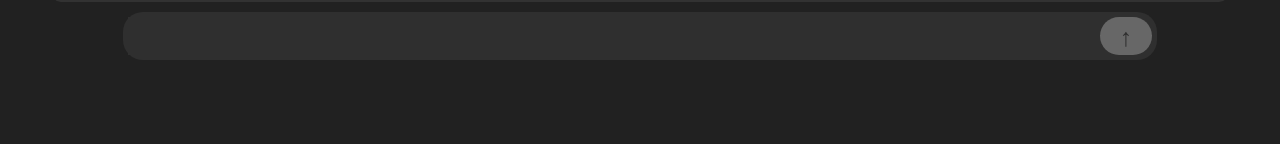
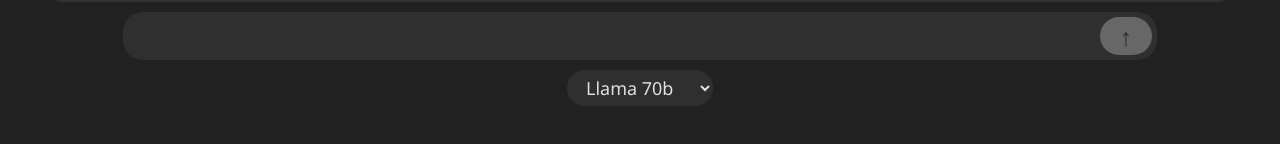
Before and after one commit to shtras/llm-wrapper, a React (Create React App) app: page / in a window 1280 px wide. Shown: the part 474-618 px from the top of the page. Built offline with nearby package versions, Linux system fonts and the light colour scheme.

Commit message:
Added markdown support

```diff
--- a/package.json
+++ b/package.json
@@ -6,8 +6,10 @@
     "@testing-library/jest-dom": "^5.17.0",
     "@testing-library/react": "^13.4.0",
     "@testing-library/user-event": "^13.5.0",
+    "html-react-parser": "^5.1.12",
     "react": "^18.3.1",
     "react-dom": "^18.3.1",
+    "react-markdown": "^9.0.1",
     "react-scripts": "5.0.1",
     "web-vitals": "^2.1.4"
   },
--- a/src/App.css
+++ b/src/App.css
@@ -2,9 +2,6 @@ body {
   background-color: #212121;
 }
 
-div {
-  //border: #ececec solid 1px;
-}
 div.message {
   display: flex;
 }
@@ -87,3 +84,26 @@ form {
   border-width: 0;
   padding: 5px;
 }
+
+select {
+  background-color: #2f2f2f;
+  border-width: 0;
+  border-radius: 30px;
+  color: #e0e0e0;
+  margin-top: 10px;
+  padding: 5px;
+  padding-left: 15px;
+  font: 18px "Segoe UI", sans-serif;
+}
+
+pre {
+  background-color: #454545;
+  border-radius: 5px;
+  padding: 5px;
+}
+
+code {
+  background-color: #454545;
+  border-radius: 5px;
+  padding: 5px;
+}
--- a/src/App.js
+++ b/src/App.js
@@ -1,6 +1,7 @@
 import { useEffect, useRef, useState } from "react";
 import "./App.css";
 import logo from "./images/logo.png";
+import Markdown from "react-markdown";
 
 const AlwaysScrollToBottom = () => {
   const elementRef = useRef();
@@ -11,14 +12,7 @@ const AlwaysScrollToBottom = () => {
 function Content(props) {
   return (
     <div className={props.className}>
-      {props.content.split("\n").map((i) => {
-        return (
-          <>
-            {i}
-            <br />
-          </>
-        );
-      })}
+      <Markdown>{props.content}</Markdown>
     </div>
   );
 }
@@ -26,7 +20,7 @@ function Content(props) {
 function Message(props) {
   const role = props.message.role === "user" ? "User" : "Chat";
   const className = `bubble ${role}`;
-  if (role == "User") {
+  if (role === "User") {
     return (
       <div className="message">
         <Content content={props.message.content} className={className} />
@@ -47,7 +41,7 @@ function ChatWindow(props) {
   if (props.messages.length === 0) {
     return (
       <div className="messages">
-        <img src={logo} />
+        <img alt="ChatGPT@Home" src={logo} />
         <br />
         Welcome to ChatGPT@Home. Ask me anything
       </div>
@@ -64,7 +58,29 @@ function ChatWindow(props) {
   );
 }
 
+function ModelsSelect(props) {
+  function changeModel(e) {
+    props.setModel(e.target.value);
+  }
+  const options = props.models.map((m) => {
+    return <option value={m.path}>{m.name}</option>;
+  });
+  return <select onChange={changeModel}>{options}</select>;
+}
+
 function Prompt(props) {
+  const models = [
+    {
+      name: "Llama 70b",
+      path: "/models/llama-2-70b-chat-hf",
+    },
+    { name: "Llama 7b", path: "/models/llama-2-7b-chat-hf" },
+    {
+      name: "Mixtral 8x7B",
+      path: "/models/mistral_ai/Mixtral-8x7B-v0.1/snapshots/985aa055896a8f943d4a9f2572e6ea1341823841",
+    },
+  ];
+  const [model, setModel] = useState(models[0].path);
   const [prompt, setPrompt] = useState("");
   function sendPrompt(e) {
     e.preventDefault();
@@ -80,7 +96,7 @@ function Prompt(props) {
       body: JSON.stringify({
         messages: [...props.messages, newMessage],
         max_tokens: 2048,
-        model: "/models/llama-2-70b-chat-hf",
+        model: model,
         stream: true,
       }),
     }).then((response) => {
@@ -113,10 +129,7 @@ function Prompt(props) {
         });
         console.log(`Tokens: ${tokens}`);
         props.appendToLastMessage(tokens);
-        //const json = JSON.parse(chunk);
-
         // Otherwise do something here to process current chunk
-
         // Read some more, and call this function again
         return reader.read().then(pump);
       });
@@ -124,6 +137,7 @@ function Prompt(props) {
   }
 
   return (
+    <>
       <form method="post" onSubmit={sendPrompt}>
         <input
           className="prompt"
@@ -136,6 +150,8 @@ function Prompt(props) {
           ↑
         </button>
       </form>
+      <ModelsSelect models={models} setModel={setModel} />
+    </>
   );
 }
 
```
Also changed, not shown: 1 other file (tests, documents, lock files or other folders). Lines whose indentation alone changed are shown as unchanged.
